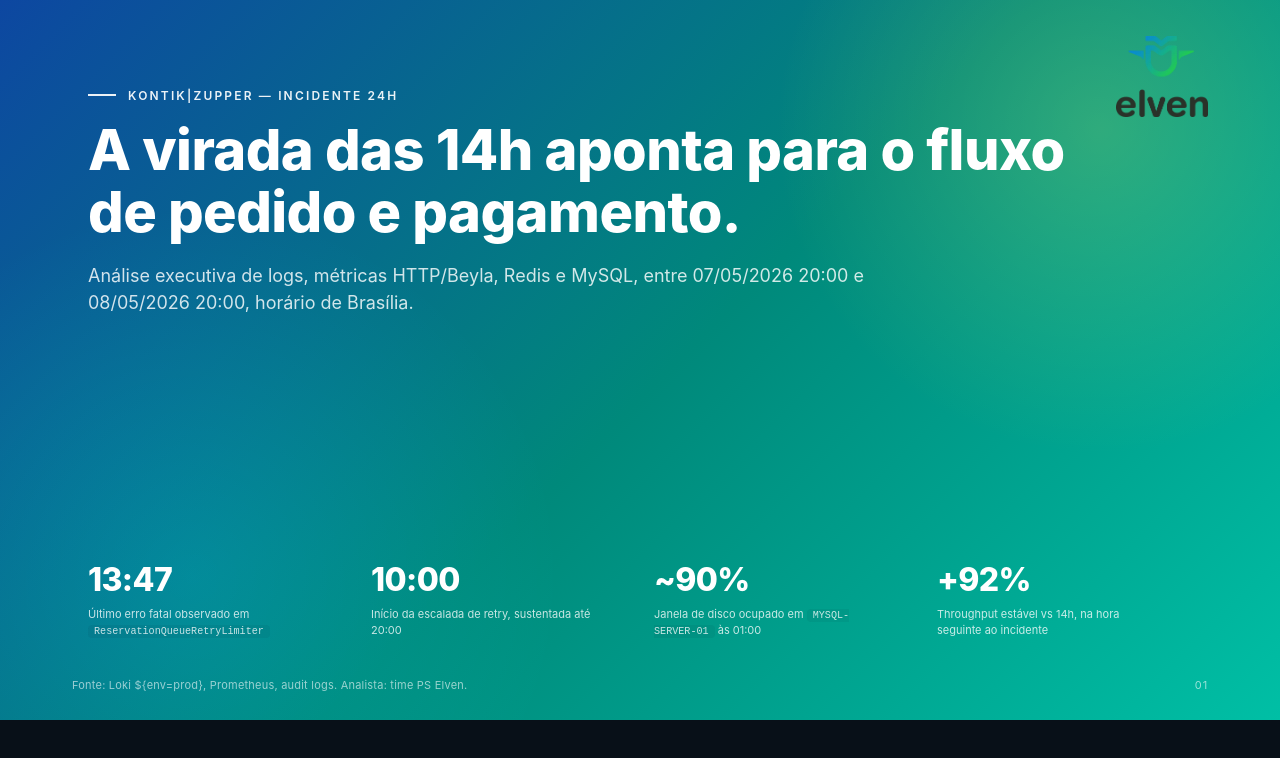
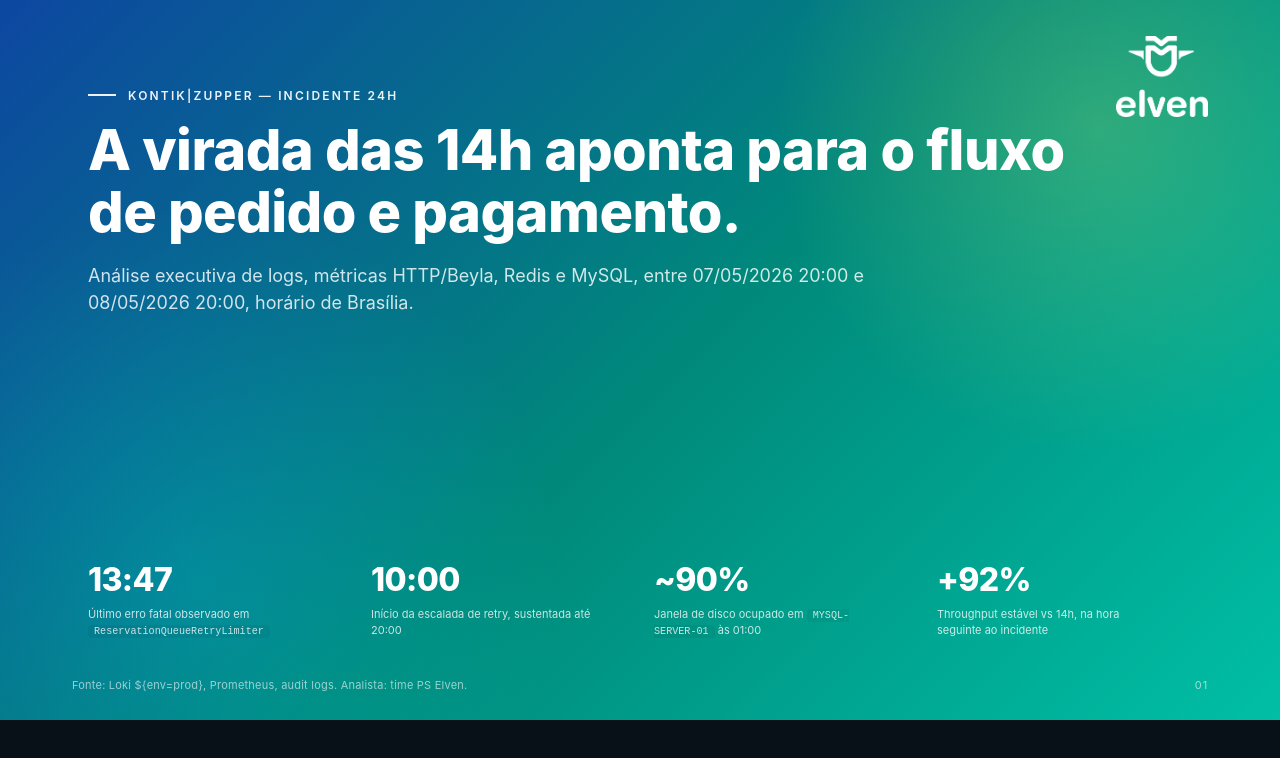
Before and after one commit to elven-observability/elven-decks, a website: page skill/layouts/01-cover.html in a window 1280 px wide. Drawn offline with Linux system fonts and the light colour scheme.

Commit message:
fix(theme): whiten logo on cover/dark slides via filter (parity with kontik .on-dark)

```diff
--- a/skill/templates/client-report-deck/elven-deck.css
+++ b/skill/templates/client-report-deck/elven-deck.css
@@ -91,6 +91,18 @@
 }
 .logo-block img, .logo-block svg { display: block; width: 100%; height: auto; }
 img.logo-block { width: 92px; height: auto; }
+
+/* Logo fica branco automaticamente em fundo escuro (cover + dark slides).
+ * O PNG canônico tem wordmark verde-escuro; sobre gradiente teal/ink ele some.
+ * brightness(0) invert(1) = logo 100% branco. split-dark mantém logo colorido
+ * porque o canto superior direito cai no lado paper (claro). */
+.slide.cover .logo-block,
+.slide.dark .logo-block {
+  filter: brightness(0) invert(1);
+}
+/* Escape hatch manual: força branco em qualquer slide, se precisar. */
+.logo-block.on-dark { filter: brightness(0) invert(1); }
+.logo-block.on-light { filter: none; }
 
 .footer-meta {
   position: absolute;
--- a/skill/templates/workshop-mentorship-deck/html-slides/elven-deck.css
+++ b/skill/templates/workshop-mentorship-deck/html-slides/elven-deck.css
@@ -91,6 +91,18 @@
 }
 .logo-block img, .logo-block svg { display: block; width: 100%; height: auto; }
 img.logo-block { width: 92px; height: auto; }
+
+/* Logo fica branco automaticamente em fundo escuro (cover + dark slides).
+ * O PNG canônico tem wordmark verde-escuro; sobre gradiente teal/ink ele some.
+ * brightness(0) invert(1) = logo 100% branco. split-dark mantém logo colorido
+ * porque o canto superior direito cai no lado paper (claro). */
+.slide.cover .logo-block,
+.slide.dark .logo-block {
+  filter: brightness(0) invert(1);
+}
+/* Escape hatch manual: força branco em qualquer slide, se precisar. */
+.logo-block.on-dark { filter: brightness(0) invert(1); }
+.logo-block.on-light { filter: none; }
 
 .footer-meta {
   position: absolute;
--- a/skill/themes/elven-deck.css
+++ b/skill/themes/elven-deck.css
@@ -91,6 +91,18 @@
 }
 .logo-block img, .logo-block svg { display: block; width: 100%; height: auto; }
 img.logo-block { width: 92px; height: auto; }
+
+/* Logo fica branco automaticamente em fundo escuro (cover + dark slides).
+ * O PNG canônico tem wordmark verde-escuro; sobre gradiente teal/ink ele some.
+ * brightness(0) invert(1) = logo 100% branco. split-dark mantém logo colorido
+ * porque o canto superior direito cai no lado paper (claro). */
+.slide.cover .logo-block,
+.slide.dark .logo-block {
+  filter: brightness(0) invert(1);
+}
+/* Escape hatch manual: força branco em qualquer slide, se precisar. */
+.logo-block.on-dark { filter: brightness(0) invert(1); }
+.logo-block.on-light { filter: none; }
 
 .footer-meta {
   position: absolute;
--- a/tests/fixtures/elven-deck.css
+++ b/tests/fixtures/elven-deck.css
@@ -91,6 +91,18 @@
 }
 .logo-block img, .logo-block svg { display: block; width: 100%; height: auto; }
 img.logo-block { width: 92px; height: auto; }
+
+/* Logo fica branco automaticamente em fundo escuro (cover + dark slides).
+ * O PNG canônico tem wordmark verde-escuro; sobre gradiente teal/ink ele some.
+ * brightness(0) invert(1) = logo 100% branco. split-dark mantém logo colorido
+ * porque o canto superior direito cai no lado paper (claro). */
+.slide.cover .logo-block,
+.slide.dark .logo-block {
+  filter: brightness(0) invert(1);
+}
+/* Escape hatch manual: força branco em qualquer slide, se precisar. */
+.logo-block.on-dark { filter: brightness(0) invert(1); }
+.logo-block.on-light { filter: none; }
 
 .footer-meta {
   position: absolute;
```
